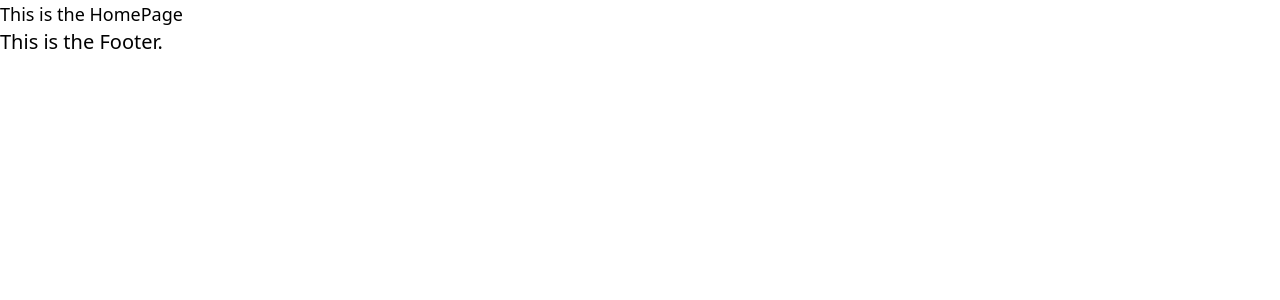
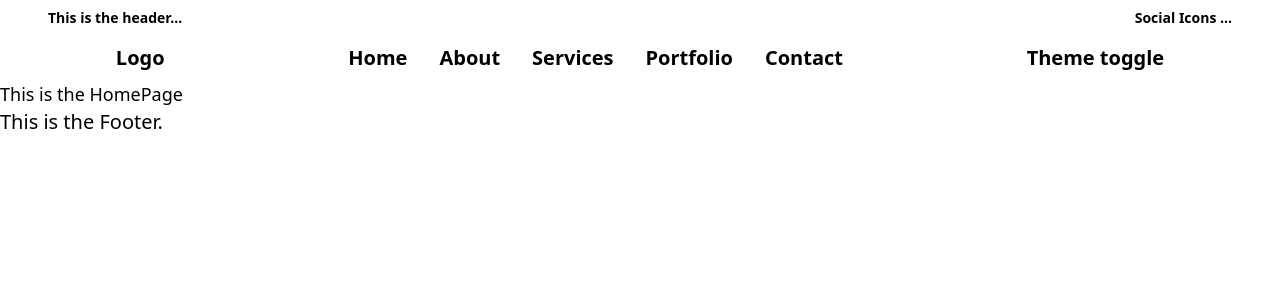
Before and after one commit to PeaceOloruntoba/Vredester, a React (Create React App) app in the folder vredester/: page / in a window 1280 px wide. Shown: the top 300 px of the page. Built offline with nearby package versions, Linux system fonts and the light colour scheme.

Commit message:
Starting it

```diff
--- a/vredester/src/components/NavBar.jsx
+++ b/vredester/src/components/NavBar.jsx
@@ -2,8 +2,22 @@ import React from 'react'
 
 export default function NavBar() {
   return (
-    <div>
-
+      <div className='grid text-xl font-bold'>
+        <div className="flex text-sm px-12 py-2 items-center justify-between">
+          <span>This is the header...</span>
+          <span>Social Icons ...</span>
+        </div>
+    <div className='flex items-center justify-around px-6 py-2'>
+      <p>Logo</p>
+      <ul className='flex gap-8'>
+        <li><a href="/">Home</a></li>
+        <li><a href="/">About</a></li>
+        <li><a href="/">Services</a></li>
+        <li><a href="/">Portfolio</a></li>
+        <li><a href="/">Contact</a></li>
+      </ul>
+      <p>Theme toggle</p>
+      </div>
     </div>
   )
 }
```
